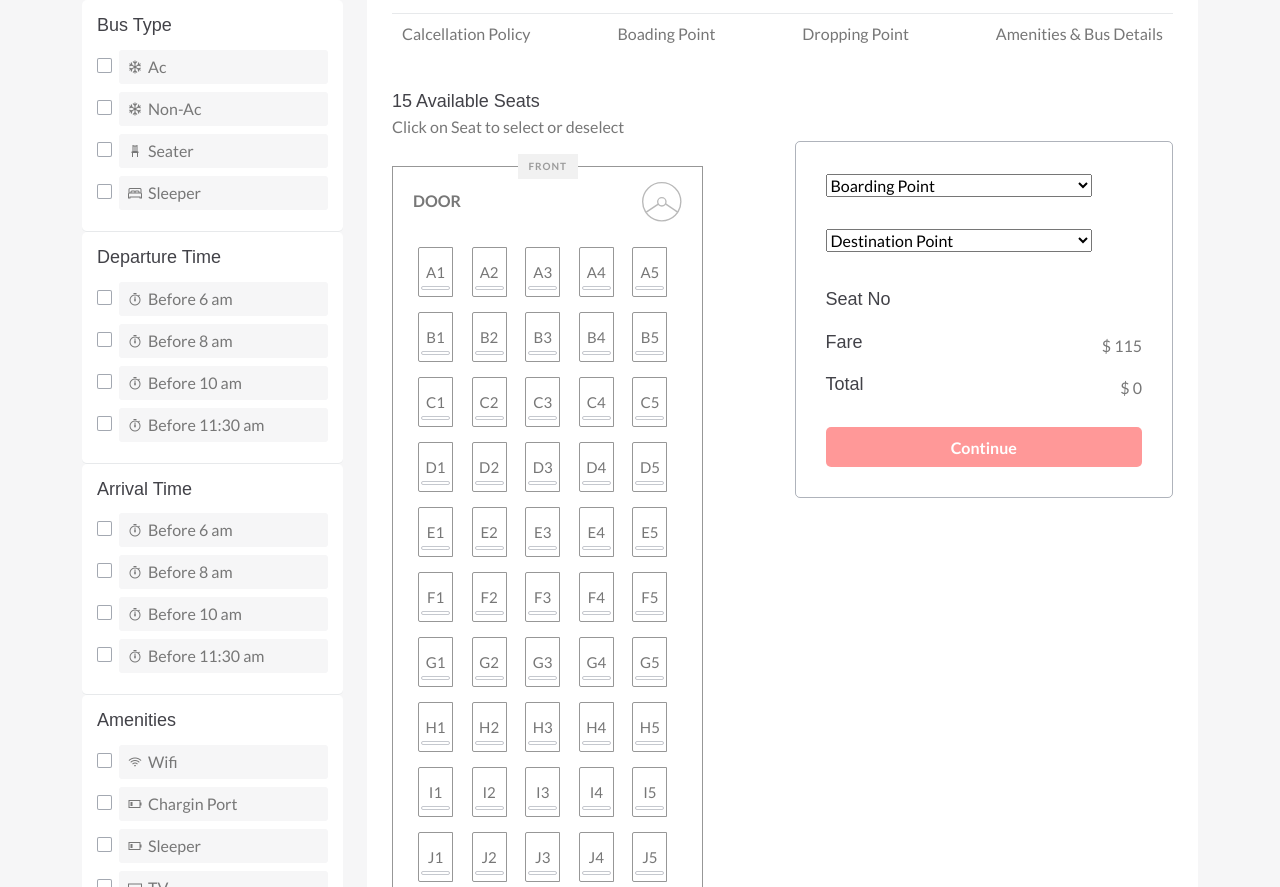
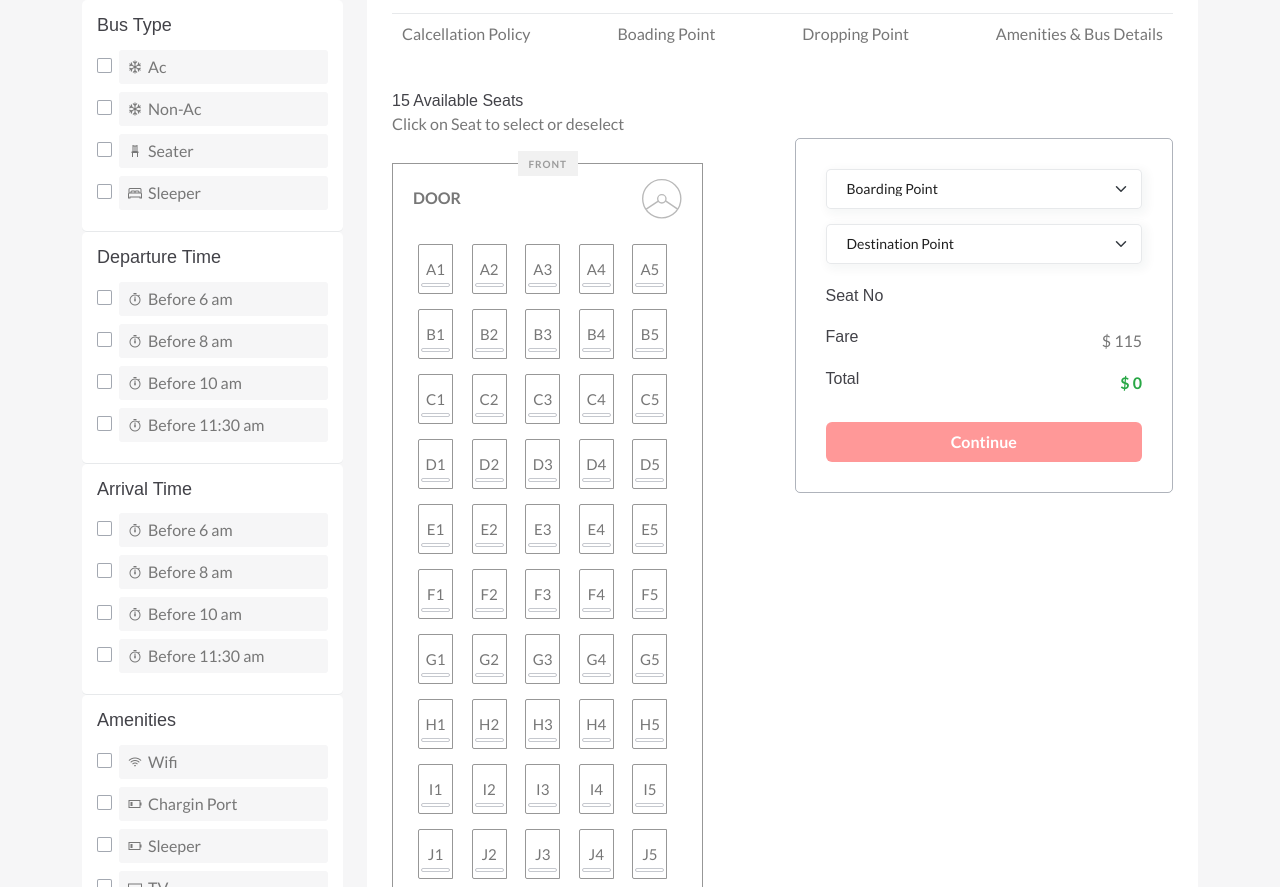
Before and after one commit to mdmunnaahmed/vue-bus-booking, a Vue app: page /bus-ticket in a window 1280 px wide. Shown: the part 552-1439 px from the top of the page. Built offline with nearby package versions, Linux system fonts and the light colour scheme; a web font is replaced by a local one.

Commit message:
trying nested array access --running

```diff
--- a/src/App.vue
+++ b/src/App.vue
@@ -332,7 +332,7 @@ h5 {
 }
 
 h6 {
-  font-size: 18px;
+  font-size: 16px;
   font-weight: 500;
 }
 
--- a/src/pages/TheSuggestions.vue
+++ b/src/pages/TheSuggestions.vue
@@ -1,62 +1,35 @@
 <template>
-    <div class="container pt-5 pb-5">
-        <input v-model="inputValue" @input="updateSuggestions" />
-        <ul v-if="showSuggestions">
-            <li v-for="(suggestion, index) in filteredSuggestions" :key="index" @click="selectSuggestion(suggestion)">
-                {{ suggestion }}
-            </li>
-        </ul>
+  <div>
+    <div v-for="(object, index) in arrayOfObjects" :key="object.id">
+      Object {{ object.id }} values: {{ getValuesArray(index) }}
+    </div>
+
   </div>
 </template>
 
+
 <script>
+
 export default {
   data() {
     return {
-            inputValue: '',
-            suggestions: ['Apple', 'Banana', 'Cherry', 'Date', 'Elderberry'],
-            showSuggestions: false,
+      arrayOfObjects: [
+        { id: 1, values: [1, 2, 3] },
+        { id: 2, values: [4, 5, 6] },
+        { id: 3, values: [7, 8, 9] },
+      ],
     };
   },
+
   computed: {
-        filteredSuggestions() {
-            return this.suggestions.filter(suggestion =>
-                suggestion.toLowerCase().includes(this.inputValue.toLowerCase())
-            );
-        },
-    },
-    methods: {
-        updateSuggestions() {
-            this.showSuggestions = this.inputValue.length > 0;
-        },
-        selectSuggestion(suggestion) {
-            this.inputValue = suggestion;
-            this.showSuggestions = false;
+    getValuesArray() {
+      return (index) => {
+        if (this.arrayOfObjects[index]) {
+          return this.arrayOfObjects[index].values;
+        }
+        return [];
+      };
     },
   },
 };
 </script>
-
-
-<style scoped>
-ul {
-    list-style: none;
-    padding: 0;
-    margin: 0;
-    border: 1px solid #ccc;
-}
-
-li {
-    padding: 8px;
-    cursor: pointer;
-}
-
-li:hover {
-    background-color: #f0f0f0;
-}
-
-input {
-    background: #f1f1f1;
-    padding: 10px 25px;
-}
-</style>
--- a/src/pages/TicketPage.vue
+++ b/src/pages/TicketPage.vue
@@ -1,9 +1,6 @@
 <template>
   <!-- Ticket Search Starts -->
-  <div
-    class="ticket-search-bar bg_img padding-top"
-    style="background: url(../assets/bg/inner.jpg) left center"
-  >
+  <div class="ticket-search-bar bg_img padding-top">
     <div class="container">
       <div class="bus-search-header">
         <form
@@ -558,30 +555,32 @@
                   <div class="col-lg-6 col-md-5">
                     <div class="seat-overview-wrapper">
                       <div class="boarding-point">
-                        <select>
-                          <option value="01">Boarding Point</option>
-                          <option value="01">
-                            Mon, 16 May Gaptoli (08:30am)
-                          </option>
-                          <option value="01">
-                            Mon, 16 May Mohakhali (09:30am)
-                          </option>
-                          <option value="01">
-                            Mon, 16 May Jatrabari (08:00am)
+                        <select
+                          class="form-select form--control"
+                          v-model="boadingPoint"
+                        >
+                          <option value="1">Boarding Point</option>
+                          <option
+                            v-for="(boading, index) in ticket.boadings"
+                            :key="index"
+                            :value="boading.stand + boading.time"
+                          >
+                            {{ boading.stand }} {{ boading.time }}
                           </option>
                         </select>
                       </div>
                       <div class="destination-point">
-                        <select>
-                          <option value="01">Destination Point</option>
-                          <option value="01">
-                            Mon, 16 May Gaptoli (08:30am)
-                          </option>
-                          <option value="01">
-                            Mon, 16 May Mohakhali (09:30am)
-                          </option>
-                          <option value="01">
-                            Mon, 16 May Jatrabari (08:00am)
+                        <select
+                          class="form-select form--control"
+                          v-model="droppingPoint"
+                        >
+                          <option value="1">Destination Point</option>
+                          <option
+                            v-for="(dropping, index) in ticket.droppings"
+                            :key="index"
+                            :value="dropping.stand + dropping.time"
+                          >
+                            {{ dropping.stand }} {{ dropping.time }}
                           </option>
                         </select>
                       </div>
@@ -600,7 +599,7 @@
                         </li>
                         <li class="pt-0">
                           <p v-if="overSelected" class="text--danger">
-                            You can't select more than 4 seats a once
+                            You can't select more than 4 seats at once
                           </p>
                         </li>
                       </ul>
@@ -611,14 +610,21 @@
                         </li>
                         <li class="fare">
                           <h6 class="title">Total</h6>
-                          <span class="value"
+                          <span class="value fw-semibold text--success"
                             >$ {{ selectedSeats.length * ticket.fare }}</span
                           >
                         </li>
                       </ul>
                       <button
                         class="book-bus-btn"
-                        :class="selectedSeats.length <= 0 ? 'disabled' : ''"
+                        :class="
+                          selectedSeats.length <= 0 ||
+                          boadingPoint == 1 ||
+                          droppingPoint == 1
+                            ? 'disabled'
+                            : ''
+                        "
+                        @click="submitTicket"
                       >
                         Continue
                       </button>
@@ -641,9 +647,11 @@ export default {
     return {
       isSelected: false,
       isSeatVisible: false,
+      overSelected: false,
       inputValue: "",
       selectedSeats: [],
-      overSelected: false,
+      boadingPoint: 1,
+      droppingPoint: 1,
       suggestionsArray: [
         {
           id: 1,
@@ -653,6 +661,11 @@ export default {
         },
       ],
       showSuggestions: false,
+      outerArray: [
+        { id: 1, items: ["Apple", "Banana", "Cherry"] },
+        { id: 2, items: ["Dog", "Elephant", "Fox"] },
+        // ... other objects
+      ],
     };
   },
   computed: {
@@ -667,6 +680,18 @@ export default {
     },
     selectedSeat() {
       return this.selectedSeats;
+    },
+    selectedSeat2() {
+      return this.$store.getters["ticket/tickets"].selectedSeats;
+    },
+
+    getInsideArray() {
+      return (index) => {
+        if (this.outerArray[index]) {
+          return this.outerArray[index].items;
+        }
+        return [];
+      };
     },
   },
   methods: {
@@ -700,11 +725,24 @@ export default {
         console.log(this.suggestionsArray[i]);
       }
     },
+
+    submitTicket() {
+      this.$store.dispatch("contact/addContact", {
+        selectedSeats: this.selectedSeats,
+      });
+      localStorage.setItem("selectedSeats", this.selectedSeats);
+    },
   },
 
   created() {
-    // this.suggestionsArray = this.$store.getters['ticket/tickets'];
-    this.displayItems();
+    // Method to get a nested item from the array
+    // const getNestedItem = (outerIndex, innerIndex) => {
+    //   return data.value.outerArray[outerIndex]?.items[innerIndex] || "";
+    // };
+    // console.log(getNestedItem);
+    // return {
+    //   getNestedItem,
+    // };
   },
 };
 </script>
@@ -1525,10 +1563,20 @@ export default {
 .seat-overview-wrapper .book-bus-btn {
   height: 40px;
   margin-top: 25px;
+  padding: 10px 20px;
+  line-height: 1;
+  color: #fff;
+  font-weight: 600;
+  border-radius: 6px;
+  display: block;
+  text-align: center;
+  pointer-events: initial;
+  background: #0e9e4d;
 }
 .seat-overview-wrapper .book-bus-btn.disabled {
   background: red;
   opacity: 0.4;
   cursor: no-drop;
+  pointer-events: none;
 }
 </style>
--- a/src/store/modules/ticket/actions.js
+++ b/src/store/modules/ticket/actions.js
@@ -1 +1,8 @@
-export default {}
+export default {
+    addTicket(context, payload) {
+        const data = {
+            selectedSeats: payload.selectedSeats
+        }
+        context.commit('addContact', data);
+    }
+}
--- a/src/store/modules/ticket/getters.js
+++ b/src/store/modules/ticket/getters.js
@@ -2,4 +2,7 @@ export default {
   tickets(state) {
     return state.tickets
   },
+  selectedSeats(state) {
+    return state.tickets.selectedSeats
+  }
 }
--- a/src/store/modules/ticket/index.js
+++ b/src/store/modules/ticket/index.js
@@ -17,6 +17,8 @@ export default {
           duration: '02: 45 min',
           pTime: '02: 35 PM',
           fare: '115',
+          from: 'Kushtia',
+          to: 'Chittagong',
           seats: [
             {
               available: '15',
@@ -99,7 +101,10 @@ export default {
               icon: 'las la-wifi',
               name: 'Premium Seats',
             },
-          ]
+          ],
+
+
+          selectedSeats: [],
         },
       ],
     };
--- a/src/store/modules/ticket/mutations.js
+++ b/src/store/modules/ticket/mutations.js
@@ -1 +1,6 @@
-export default {}
+export default {
+    addTicket(state, payload) {
+        state.tickets.push(payload);
+    }
+
+}
```
Lines whose indentation alone changed are shown as unchanged.
